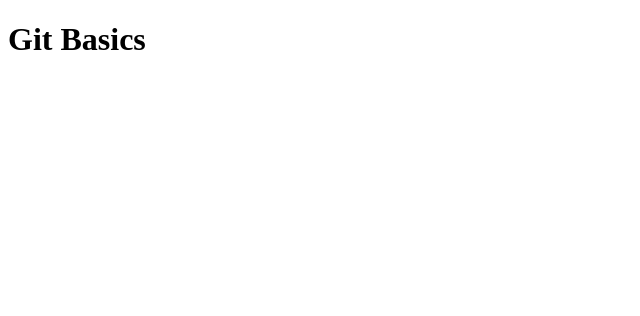
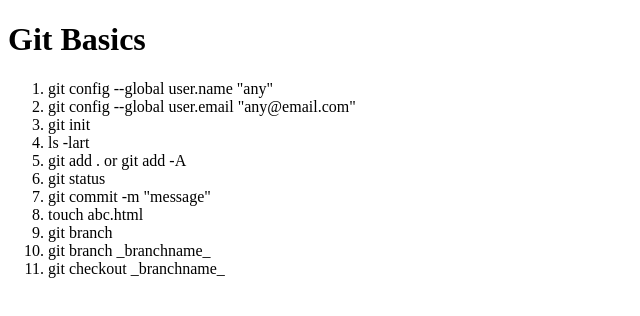
Before and after one commit to SHVM-09/git-basics, a plain HTML site: page index.html in a window 1280 px wide. Shown: the whole page, without its empty margins (0-640 px from the left). Drawn offline with Linux system fonts and the light colour scheme.

Commit message:
feature commit

```diff
--- a/index.html
+++ b/index.html
@@ -10,6 +10,21 @@
 
 <body>
     <h1>Git Basics</h1>
+    <p>
+        <ol>
+            <li>git config --global user.name "any"</li>
+            <li>git config --global user.email "any@email.com"</li>
+            <li>git init</li>
+            <li>ls -lart</li>
+            <li>git add . or git add -A</li>
+            <li>git status</li>
+            <li>git commit -m "message"</li>
+            <li>touch abc.html</li>
+            <li>git branch</li>
+            <li>git branch _branchname_</li>
+            <li>git checkout _branchname_</li>
+        </ol>
+    </p>
 </body>
 
 </html>
```
Also changed, not shown: home.html (added, +15 -0 lines).
